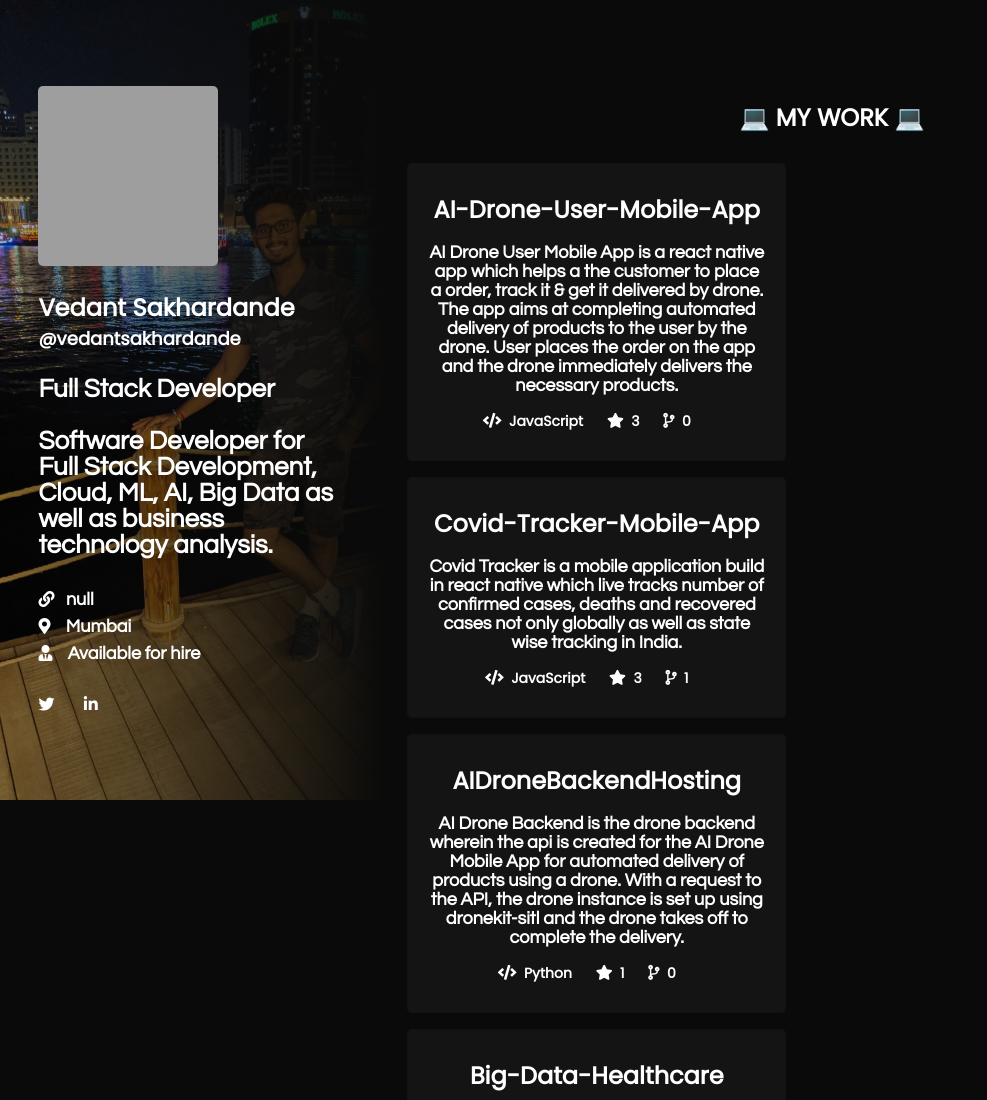
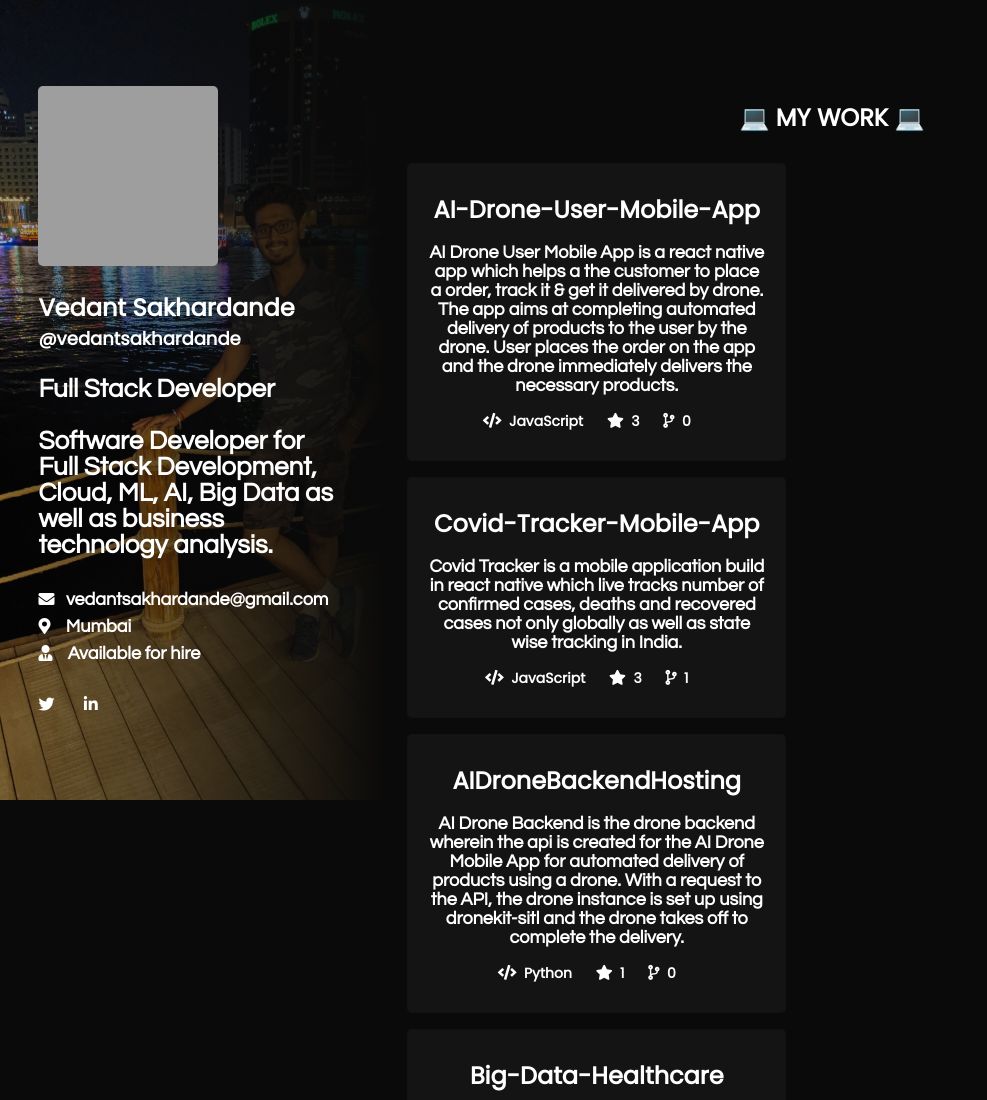
Before and after one commit to vedantsakhardande/vedantsakhardande.github.io, a plain HTML site: page index.html in a window 1280 px wide. Shown: the top 1100 px of the page, without its empty margins (0-987 px from the left). Drawn offline with nearby package versions, Linux system fonts and the light colour scheme; no server answers; grey boxes are pictures that could not be loaded; a script that the page names is missing.

Commit message:
Update index.html

```diff
--- a/index.html
+++ b/index.html
@@ -23,8 +23,8 @@
 Software Developer for Full Stack Development, Cloud, ML, AI, Big Data as well as business technology analysis.</div>
       <div id="about">
                 <span style="display:none;"><i class="fas fa-users"></i> &nbsp; null</span>
-                <span style="display:none;"><i class="fas fa-envelope"></i> &nbsp; <a href="mailto:vedantsakhardande@gmail.com">vedantsakhardande@gmail.com</a></span>
-                <span style="display:block;"><i class="fas fa-link"></i> &nbsp; null</span>
+                <span style="display:block;"><i class="fas fa-envelope"></i> &nbsp; <a href="mailto:vedantsakhardande@gmail.com">vedantsakhardande@gmail.com</a></span>
+                <span style="display:none;"><i class="fas fa-link"></i> &nbsp; null</span>
                 <span style="display:block;"><i class="fas fa-map-marker-alt"></i> &nbsp;&nbsp; Mumbai</span>
                 <span style="display:block;"><i class="fas fa-user-tie"></i> &nbsp;&nbsp; Available for hire</span>
                 <div class="socials">
```
